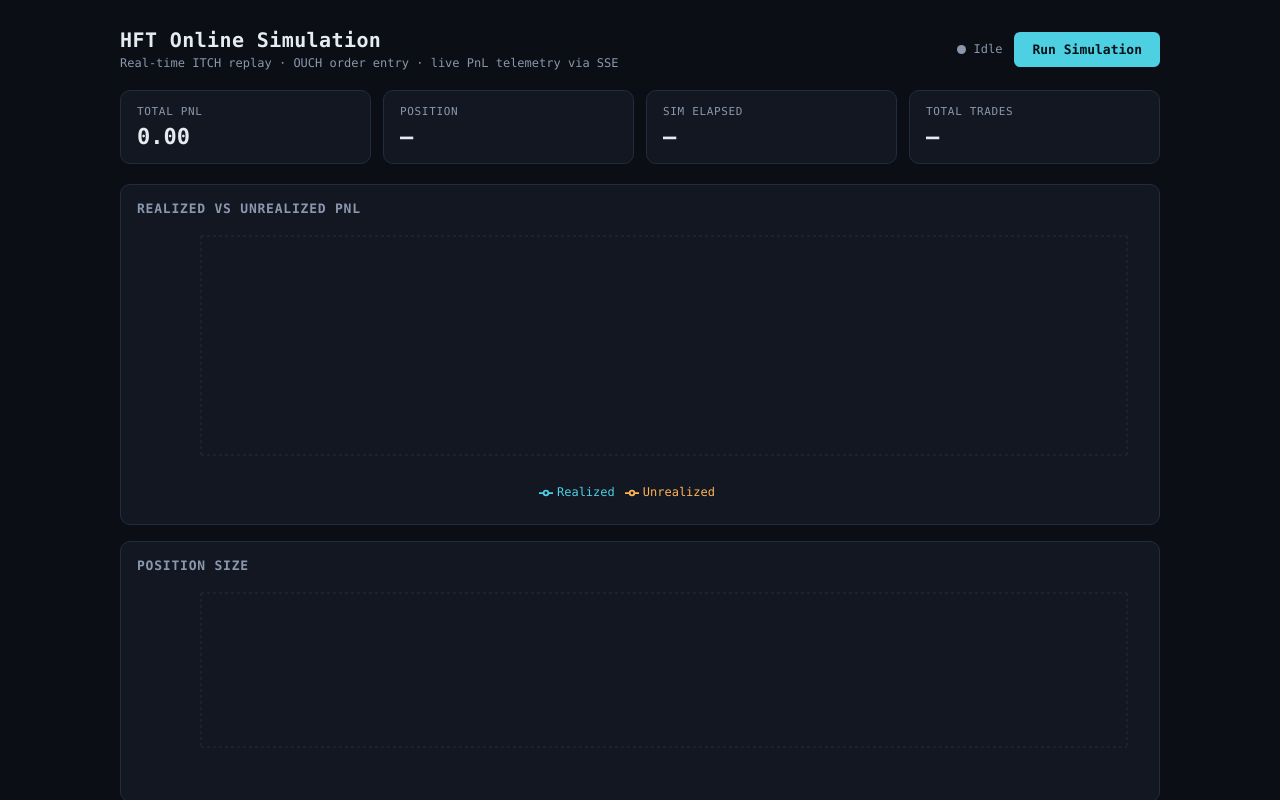
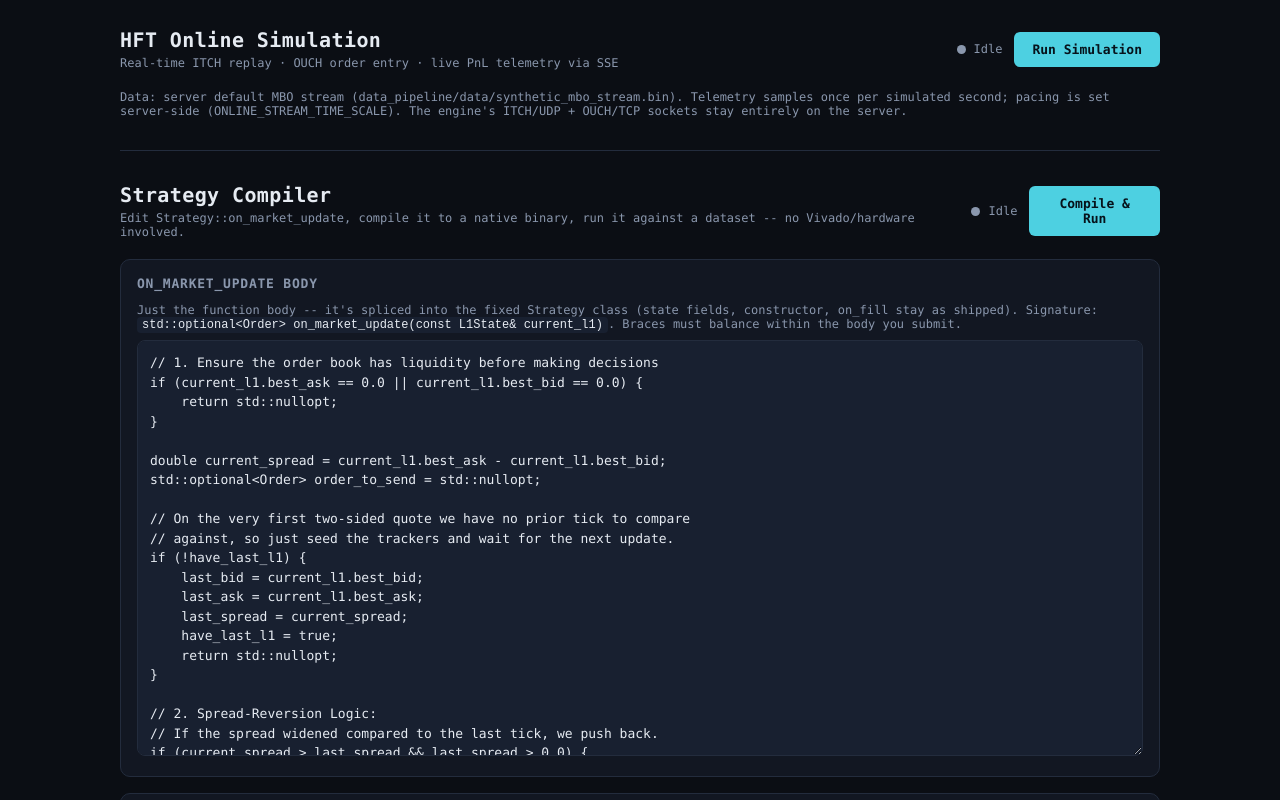
Before and after one commit to dogeatsfish/CAPTSONE-GROUP-46, a React (Vite) app in the folder sw/ui/: page / in a window 1280 px wide. Shown: the top 800 px of the page. Built offline with nearby package versions, Linux system fonts and the light colour scheme; no server answers.

Commit message:
polish online demo (hide stats until run, speed up pacing)

```diff
--- a/sw/ui/src/App.jsx
+++ b/sw/ui/src/App.jsx
@@ -68,13 +68,15 @@ function OnlineDemo() {
 
             {error && <div className="error-banner">{error}</div>}
 
+            {points.length > 0 && (
+                <>
                     <StatCards
                         items={[
                             { label: "Total PnL", display: fmt(totalPnl), raw: totalPnl },
                             {
                                 label: "Position",
-                        display: last ? fmt(last.position, 0) : "—",
-                        raw: last?.position ?? 0,
+                                display: fmt(last.position, 0),
+                                raw: last.position,
                             },
                             { label: "Sim Elapsed", display: elapsed },
                             {
@@ -83,8 +85,9 @@ function OnlineDemo() {
                             },
                         ]}
                     />
-
                     <PnlCharts points={points} />
+                </>
+            )}
 
             <div className="hint">
                 Data: server default MBO stream (data_pipeline/data/synthetic_mbo_stream.bin).
```
Also changed, not shown: 1 other file (tests, documents, lock files or other folders). Lines whose indentation alone changed are shown as unchanged.
